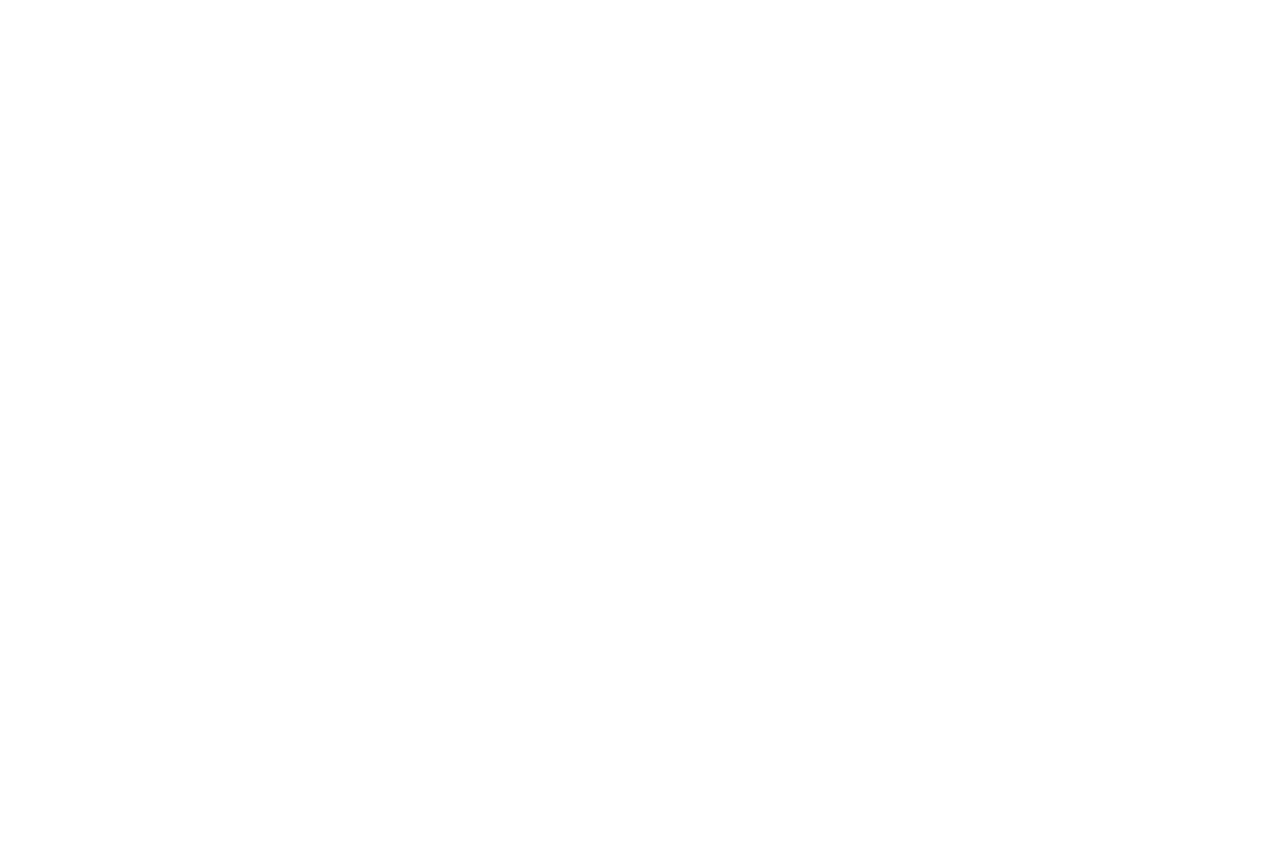
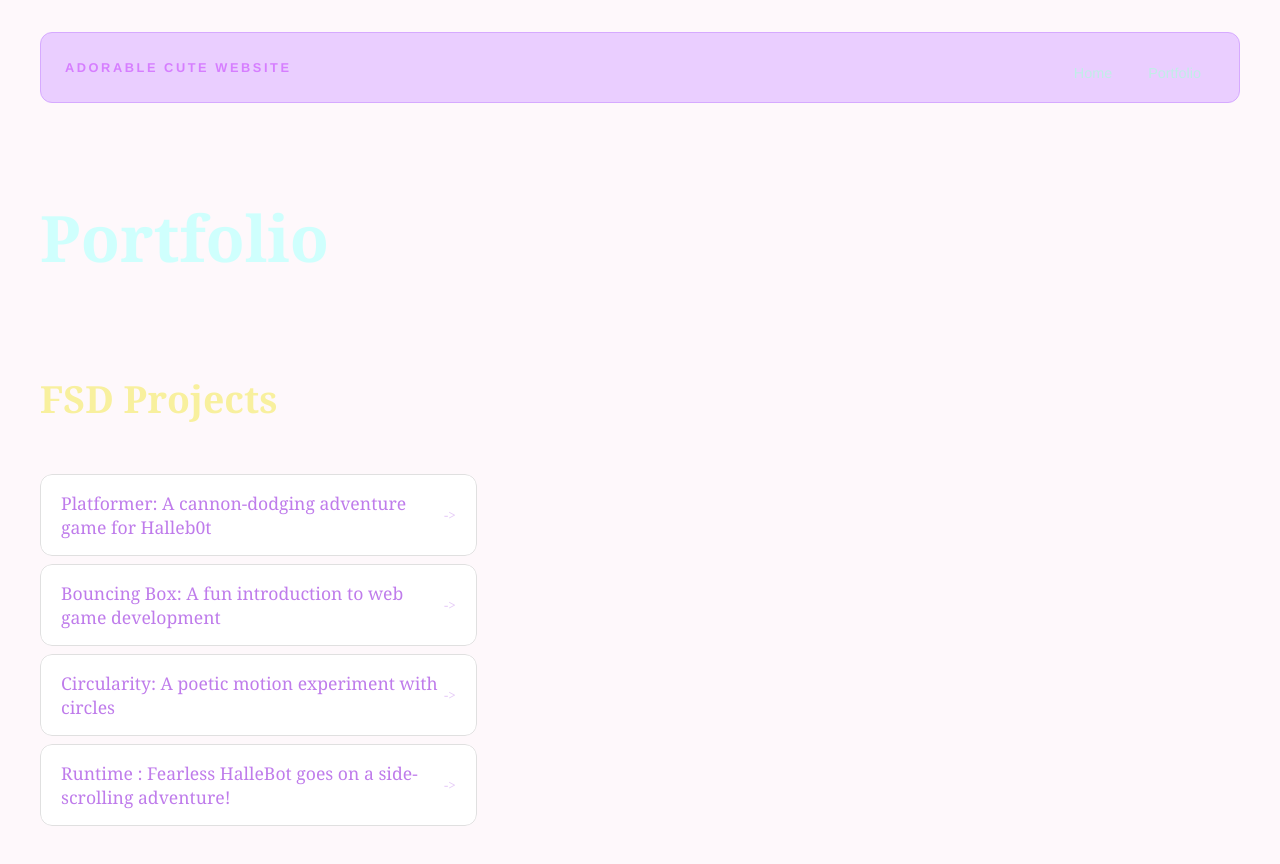
Before and after one commit to braelynbranch/braelynbranch.github.io, a plain HTML site: page portfolio.html in a window 1280 px wide. Before the commit the page ends 800 px from the top, so only its background shows below. Drawn offline with Linux system fonts and the light colour scheme.

Commit message:
add portfolio page to webiste

```diff
--- a/portfolio.html
+++ b/portfolio.html
@@ -0,0 +1,46 @@
+<!DOCTYPE html>
+<html>
+  <head>
+    <title>Adorable Cute Website</title>
+    <link rel="stylesheet" href="style.css" />
+  </head>
+
+  <body>
+    <!-- All content goes here -->
+    <div id="all-contents">
+      <nav>
+        <h1>Adorable Cute Website</h1>
+        <ul id="nav-ul">
+          <li class="nav-li">
+            <a href="index.html">Home</a>
+         </li>
+         <li class="nav-li">
+           <a href="portfolio.html">Portfolio</a>
+        </li>
+      </ul>
+    </nav>
+
+      <main>
+        <div class="content">
+          <h1>Portfolio</h1>
+          <h3>FSD Projects</h3>
+          <ul id="portfolio">
+<li>
+  <a href="fsd-projects/platformer/">Platformer: A cannon-dodging adventure game for Halleb0t</a>
+</li>
+<li>
+  <a href="fsd-projects/bouncing-box/">Bouncing Box: A fun introduction to web game development</a>
+</li>
+<li>
+  <a href="fsd-projects/circularity/">Circularity: A poetic motion experiment with circles</a>
+</li>
+<li>
+ <a href="projects/runtime/">Runtime : Fearless HalleBot goes on a side-scrolling adventure!</a>
+</li>
+          </ul>
+          <!-- ASD Projects will gop here -->
+ </div>
+</main>
+    </div>
+  </body>
+</html>
--- a/style.css
+++ b/style.css
@@ -4,9 +4,15 @@
 }
 body {
     margin:0;
-    background: #ffc4dd;
-    color #222;
+    background: #fef8fb;
+    color: #f8f09e;
     font-family: "Helvetica Neue", Arial, sans-serif;
+    font-size: 2rem
+}
+h2 {
+    font-family: Georgia, 'Times New Roman', Times, serif;
+    font-size: 3rem;
+    color:#ffabf0
 }
 
 #all-contents {
@@ -15,9 +21,12 @@ body {
     margin:0 auto;
     padding: 32px 40px;
 }
+.content {
+    font-family: Georgia, 'Times New Roman', Times, serif
+}
 main {
     display: grid;
-    grid-template-coloumns: minmax(220px, 1fr)
+    grid-template-columns: minmax(220px, 1fr)
     minmax(420px, 1.6fr);
     align-items: center;
     min-height: calc(100vh - 160px);
@@ -34,13 +43,13 @@ align-items: flex-start;
 gap: 12px;
 }
 #interests {
-    margin-top: 32px
+    margin-top: 32px;
     width: 100%;
 }
 
 #interests h3 {
     margin: 0 0 12px;
-    font-size: 0.75rem;
+    font-size: 1.5rem;
     font-weight: 700;
     text-transform: uppercase;
     letter-spacing: 0.2em;
@@ -75,20 +84,20 @@ gap: 12px;
     transform: translateY(-2px);
 }
 #interests h3 {
-    color: pink;
+    color: rgb(183, 240, 232);
 }
 #interests li {
     background: lavenderblush;
-    border-color: rgb(255, 156, 201);
-    color:#ff55da;
+    border-color: rgb(254, 224, 254);
+    color:#e2aad6;
 }
 interests li:hover {
-    background: #be76d4
+    background: #be76d4;
     color: #fff;
 }
 .sidebar-img {
     width: 100%;
-    max-width: 760px;
+    max-width: 470px;
     aspect-ratio: 3 / 4;
     object-fit: cover;
     display: block;
@@ -114,7 +123,7 @@ nav {
 
 nav h1 {
     margin: 0;
-    font-size: 0.8rem;
+    font-size: 0.9 rem;
     font-weight: 700;
     text-transform: uppercase;
     letter-spacing: 0.2em;
@@ -130,7 +139,7 @@ nav h1 {
 }
 
 .nav-li a {
-    color: #666;
+    color: #efc2c2;
     text-decoration: none;
     font-size: 0.85rem;
     font-weight: 500;
@@ -150,7 +159,7 @@ nav {
     margin-bottom: 48px;
     padding: 16px 24px;
     background: #fff;
-    border: 1px solid #e0e0e0;
+    border: 1px solid #ead1ff;
     border-radius: 12px;
 }
 
@@ -171,21 +180,21 @@ nav h1 {
     padding: 0;
 }
 nav {
-    background: #f4f4ff;
-    border-color: #e5e5ff;
+    background: #eaceff;
+    border-color: #d6aaff;
 }
 
 nav h1 {
-    color: #ff7efb;
+    color: #d67eff;
 }
 
 .nav-li a {
     color: #a8b2d8;
 }
 .nav-li a {
-    color: #bff4cf;
+    color: #c0eee7;
     text-decoration: none;
-    font-size: 0.85rem;
+    font-size: 0.9rem;
     font-weight: 500;
     padding: 6px 14px;
     border-radius: 8px;
@@ -196,3 +205,55 @@ nav h1 {
     background: #ffeba5;
     color: #b6fbfa;
 }
+ /* Portfolio styles */
+.content h1 {
+  color: rgb(207, 255, 253);
+}
+
+#portfolio {
+  list-style: none;
+  margin: 0;
+  padding: 0;
+  width: 100%;
+  display: flex;
+  flex-direction: column;
+  gap: 8px;
+}
+
+#portfolio li {
+  border-radius: 12px;
+  overflow: hidden;
+}
+
+#portfolio a {
+  display: flex;
+  justify-content: space-between;
+  align-items: center;
+  text-decoration: none;
+  color: #bf7ceb;
+  padding: 16px 20px;
+  font-size: 1.1rem;
+  font-weight: 500;
+  background: #fff;
+  border: 1px solid #e0e0e0;
+  border-radius: 12px;
+  transition: background 0.25s ease, color 0.25s ease, transform 0.25s ease;
+}
+
+#portfolio a:hover {
+  background: #ffd8f4;
+  color: #fff;
+  transform: translateX(4px);
+}
+
+#portfolio a::after {
+  content: "->";
+  font-size: 0.85rem;
+  opacity: 0.4;
+  transition: opacity 0.25s ease;
+  white-space: nowrap;
+}
+
+#portfolio a:hover::after {
+  opacity: 1;
+}
```
Also changed, not shown: index.html (+8 -6 lines).
